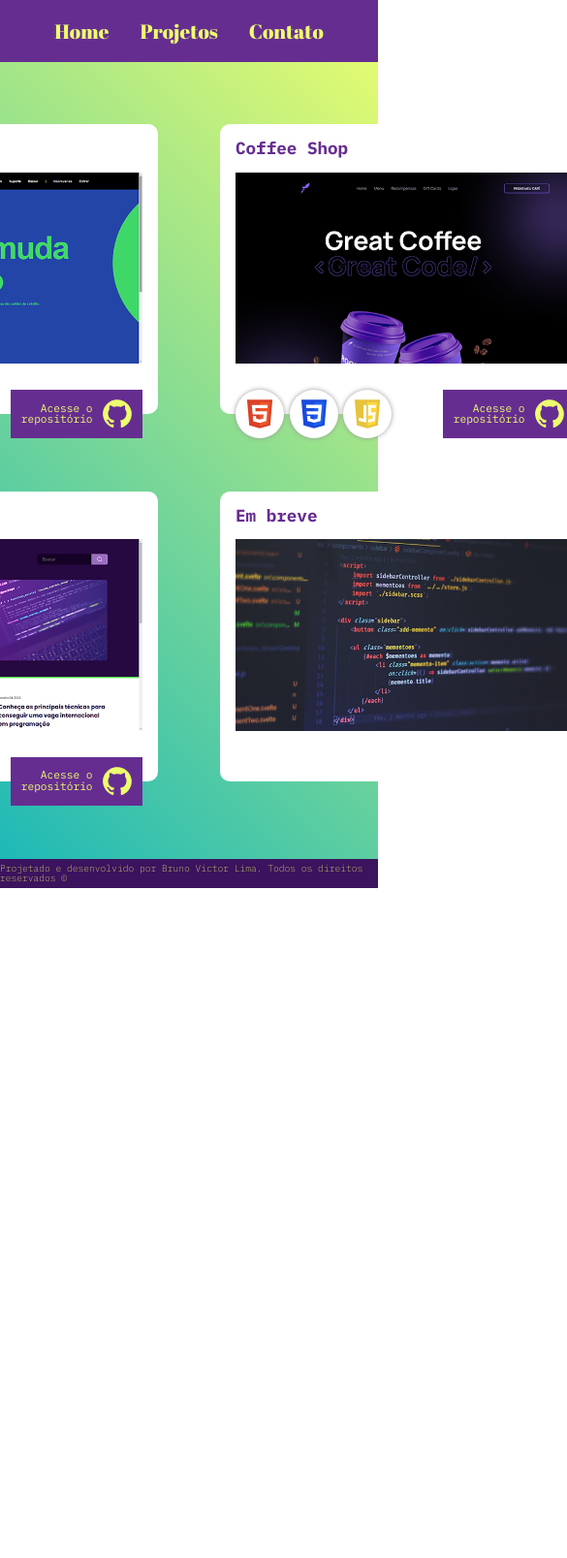
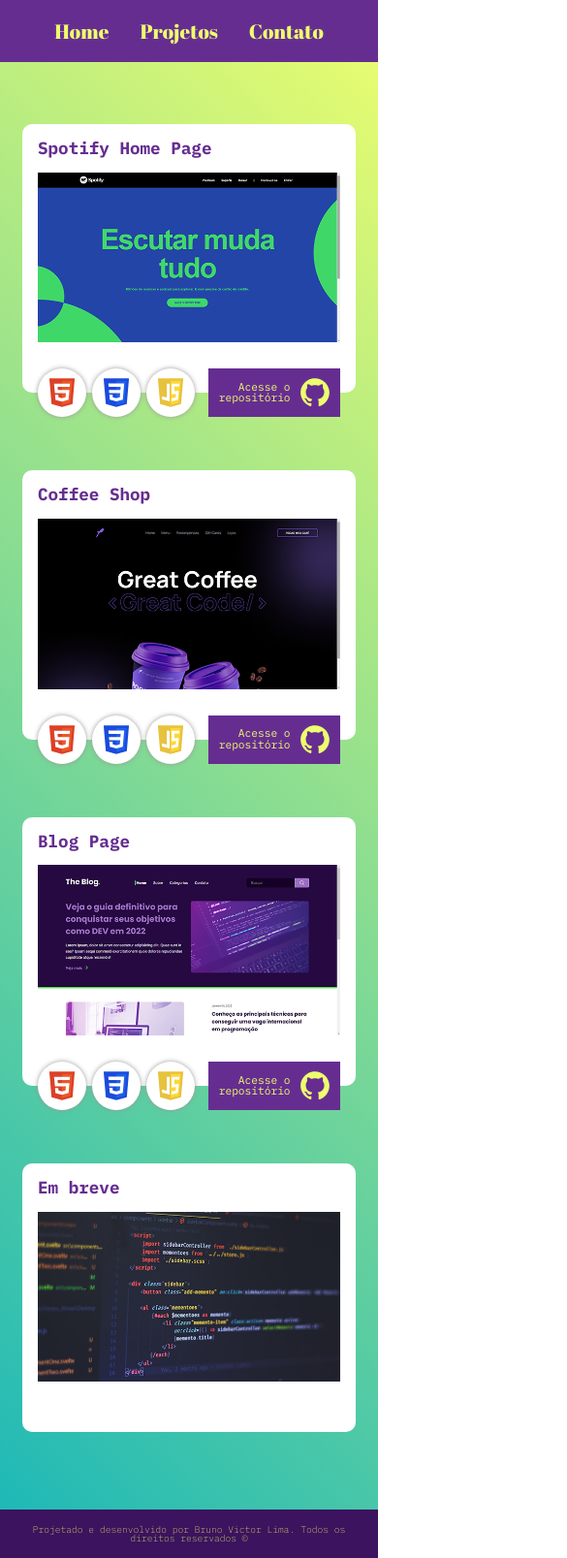
Before and after one commit to brunovictoroliveira/brunovictoroliveira.github.io, a plain HTML site: page projects.html in a window 390 px wide. Shown: the top 1607 px of the page at 97% size, 585 px wide, since content can reach past the window. Before the commit the page ends 916 px from the top, so only its background shows below. Drawn offline with Linux system fonts and the light colour scheme.

Commit message:
Media Queries adicionadas

```diff
--- a/assets/css/style.css
+++ b/assets/css/style.css
@@ -1,5 +1,7 @@
-/* font-family: 'Abril Fatface', cursive;
-font-family: 'IBM Plex Mono', monospace; */
+/*
+font-family: 'Abril Fatface', cursive;
+font-family: 'IBM Plex Mono', monospace;
+*/
 :root{
     --purple: #662d91;
     --lightpurple: #7738af;
@@ -57,7 +59,7 @@ header {
 main {
     width: 100%;
     height: 100%;
-    min-height: 89vh;
+    min-height: 91vh;
 }
 
 footer {
@@ -75,7 +77,7 @@ footer {
     justify-content: center;
 }
 
-/* Home classes ------- START*/
+/* Home page ------- START*/
 
 .section1 {
     display: flex;
@@ -146,9 +148,9 @@ footer {
     padding-bottom: 10px;
 }
 
-/* Home classes ------- END*/
+/* Home page ------- END*/
 
-/* Projects classes ------- START*/
+/* Projects page ------- START*/
 
 .projects-container1 {
     display: flex;
@@ -165,7 +167,7 @@ footer {
 
 .card {
     width: 350px;
-    min-width: 350px;
+    min-width: 280px;
     background-color: white;
     padding: 1rem 1rem 0 1rem;
     border-radius: 10px;
@@ -233,4 +235,102 @@ footer {
     width: 30px;
 }
 
-/* Projects classes ------- END*/
+/* Projects page ------- END*/
+
+/* Media Queries TABLET ---------- START */
+
+@media screen and (max-width: 919px) {
+
+    /* Home page ------- START*/
+
+    main {
+        min-height: 92vh;
+    }
+
+    /* Home page ------- END*/
+
+    /* Projects page ------- START*/
+
+    .projects-container1 {
+        flex-direction: column;
+    }
+
+    .projects-container2 {
+        flex-direction: column;
+    }
+
+    .card {
+        width: 500px;
+    }
+
+    .card-techs {
+        width: 32%;
+    }
+
+/* Projects page ------- END*/
+}
+
+/* Media Queries TABLET ---------- END */
+
+/* Media Queries SMARTPHONE ---------- START */
+
+@media screen and (max-width: 599px){
+
+/* Home page ------- START*/
+
+    .avatar {
+        width: 100px;
+        height: auto;
+        margin-right: 10px;
+    }
+
+    .name {
+        font-size: 2.2rem;
+    }
+
+    .location {
+        font-size: 0.9rem;
+    }
+
+    .container2 {
+        width: 60%;
+    }
+
+    .skills {
+        font-size: 1rem;
+    }
+
+    .techs {
+        font-size: 1rem;
+    }
+
+    .techs .techs-title {
+        font-size: 2rem;
+    }
+
+    .footer {
+        height: 50px;
+    }
+
+    .text-footer {
+        padding: 0 15px;
+        text-align: center;
+    }
+
+/* Home page ------- END*/
+
+/* Projects page ------- START*/
+
+    .card {
+        width: 80%;
+    }
+
+    .card-techs {
+        width: 52%;
+    }
+
+/* Projects classes ------- START*/
+
+}
+
+/* Media Queries SMARTPHONE ---------- END */
--- a/projects.html
+++ b/projects.html
@@ -120,7 +120,7 @@
     </main>
     <footer>
         <div class="footer">
-            <span>Projetado e desenvolvido por <a href="https://www.github.com/brunovictorlima">Bruno Victor Lima.</a> Todos os direitos reservados ©</span>
+            <p class="text-footer">Projetado e desenvolvido por <a href="https://www.github.com/brunovictorlima">Bruno Victor Lima.</a> Todos os direitos reservados ©</p>
         </div>
     </footer>
 </body>
```
Also changed, not shown: index.html (+1 -1 lines).
